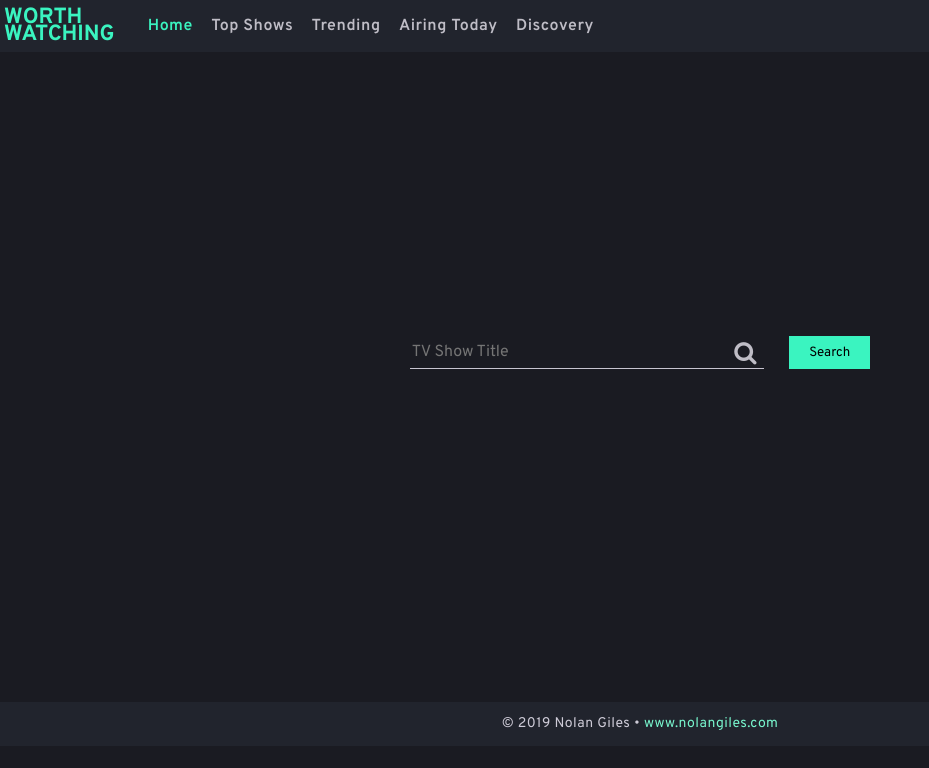
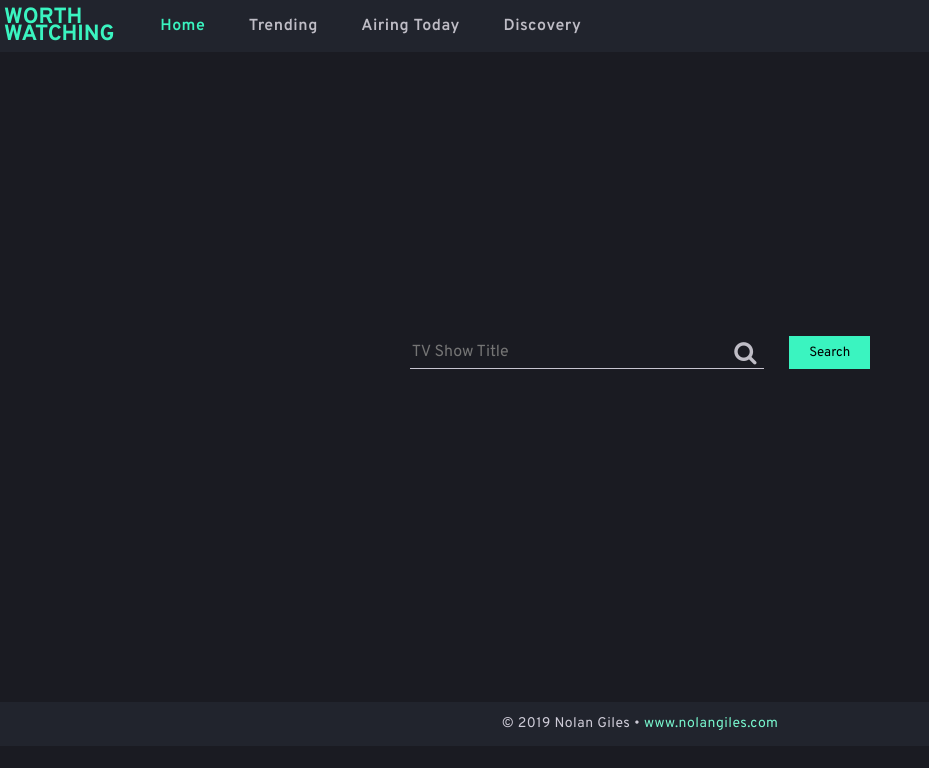
Before and after one commit to nolanGHUB/project_2, a React (Create React App) app in the folder worthwatching/: page /home in a window 1280 px wide. Shown: the top 768 px of the page, without its empty margins (0-929 px from the left). Built offline with nearby package versions, Linux system fonts and the light colour scheme; no server answers.

Commit message:
removed top shows category

```diff
--- a/worthwatching/src/components/Nav.js
+++ b/worthwatching/src/components/Nav.js
@@ -8,9 +8,6 @@ const Nav = () => {
     <nav className="nav">
       <NavLink to="/" activeClassName="selected">
         Home
-      </NavLink>
-      <NavLink to="/top" activeClassName="selected">
-        Top Shows
       </NavLink>
       <NavLink to="/trending" activeClassName="selected">
         Trending
```
